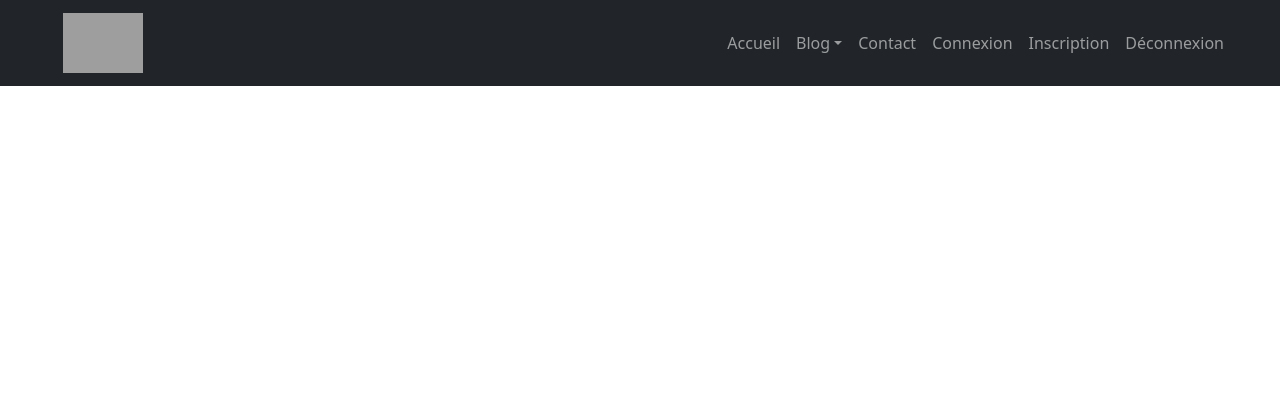
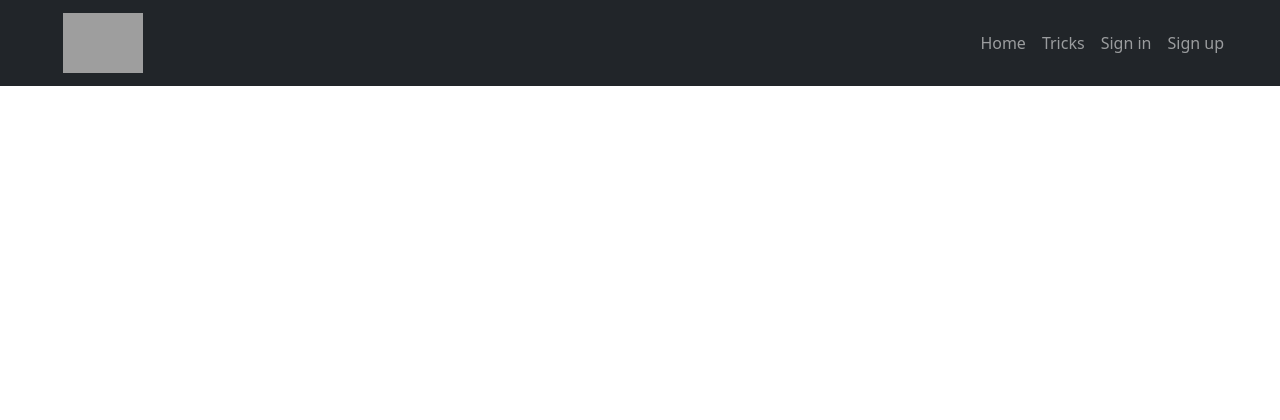
Before and after one commit to Raphael-Marchese/snowTricks, a Symfony app: template templates/layout.html.twig in a window 1280 px wide. Shown: the top 420 px of the page. Run offline with Twig, Linux system fonts and the light colour scheme; the template is opened without the code that fills it, so the values that code supplies are empty; some libraries are stand-ins or nearby versions; grey boxes are pictures that could not be loaded.

Commit message:
update navabr

```diff
--- a/compose.yaml
+++ b/compose.yaml
@@ -8,6 +8,8 @@ services:
       # You should definitely change the password in production
       POSTGRES_PASSWORD: ${POSTGRES_PASSWORD:-!ChangeMe!}
       POSTGRES_USER: ${POSTGRES_USER:-app}
+    ports:
+      - "${43911:-5432}"
     healthcheck:
       test: ["CMD", "pg_isready", "-d", "${POSTGRES_DB:-app}", "-U", "${POSTGRES_USER:-app}"]
       timeout: 5s
--- a/templates/components/navbar.html.twig
+++ b/templates/components/navbar.html.twig
@@ -13,23 +13,10 @@
 
             <div class="collapse navbar-collapse" id="navbarSupportedContent">
                 <ul class="navbar-nav ms-auto mb-2 mb-lg-0">
-                    <li class="nav-item"><a class="nav-link" href="/">Accueil</a></li>
-                    <li class="nav-item dropdown">
-                        <a class="nav-link dropdown-toggle" id="navbarDropdownBlog" href="#" role="button"
-                           data-bs-toggle="dropdown" aria-expanded="false">Blog</a>
-                        <ul class="dropdown-menu dropdown-menu-end" aria-labelledby="navbarDropdownBlog">
-                                <li>
-                                    <a class="dropdown-item" href="/post/create">Créer</a>
-                                </li>
-                            <li>
-                                <a class="dropdown-item" href="/list">Liste des articles</a>
-                            </li>
-                        </ul>
-                    </li>
-                    <li class="nav-item"><a class="nav-link" href="/contact">Contact</a></li>
-                        <li class="nav-item"><a class="nav-link" href="/login">Connexion</a></li>
-                        <li class="nav-item"><a class="nav-link" href="/register">Inscription</a></li>
-                        <li class="nav-item"><a class="nav-link" href="/logout">Déconnexion</a></li>
+                    <li class="nav-item"><a class="nav-link" href="/">Home</a></li>
+                    <li class="nav-item"><a class="nav-link" href="/">Tricks</a></li>
+                    <li class="nav-item"><a class="nav-link" href="/">Sign in</a></li>
+                    <li class="nav-item"><a class="nav-link" href="/">Sign up</a></li>
                 </ul>
             </div>
         </div>
```
